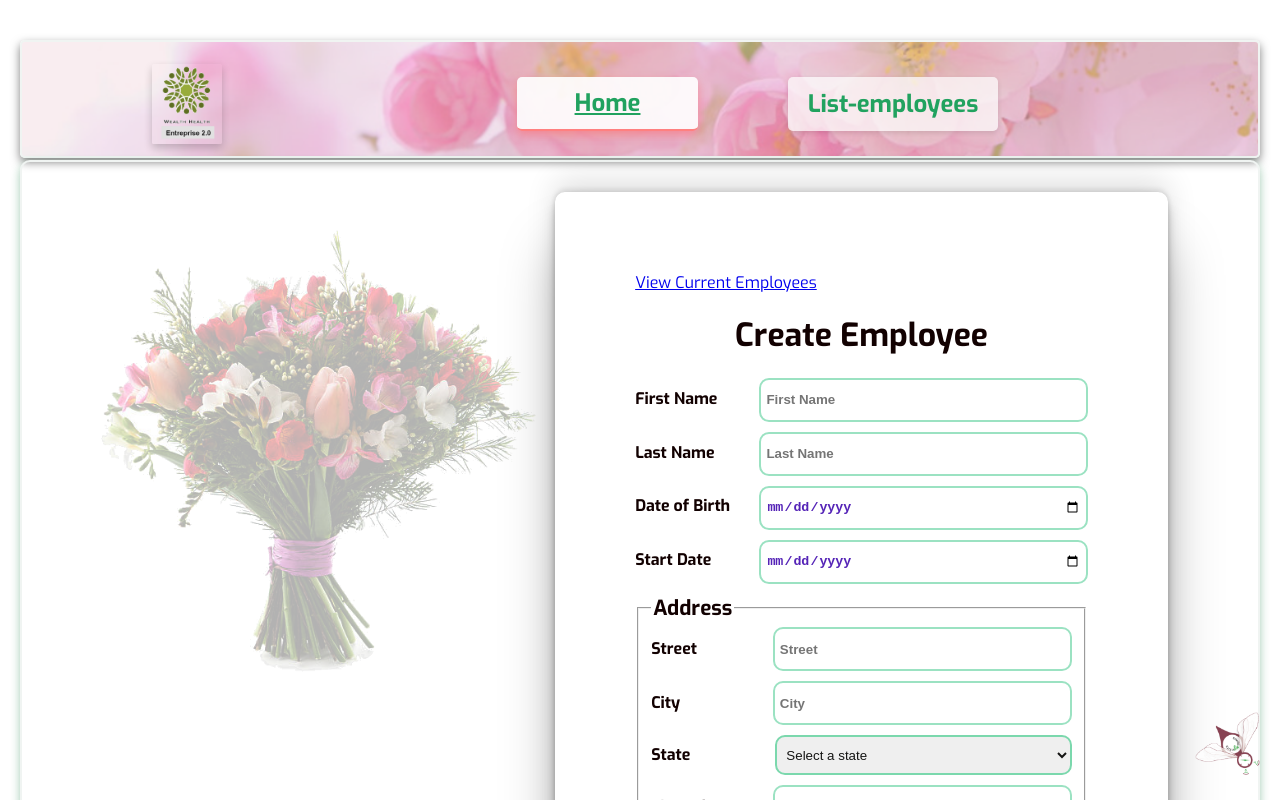
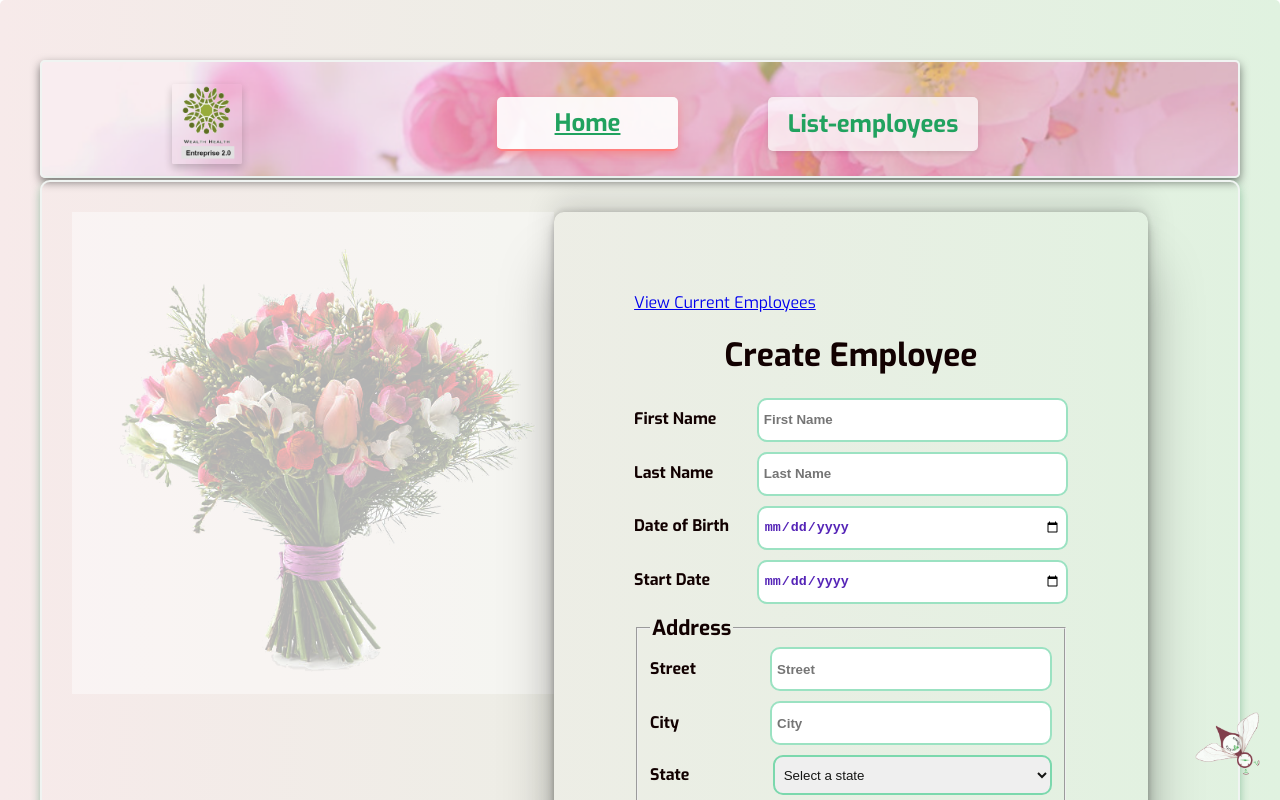
Before and after one commit to tetyanachouteau/P14FrontRHNet, a React (Create React App) app: page / in a window 1280 px wide. Shown: the top 800 px of the page. Built offline with nearby package versions, Linux system fonts and the light colour scheme.

Commit message:
Update color of layout

```diff
--- a/src/components/Layout.module.css
+++ b/src/components/Layout.module.css
@@ -7,12 +7,16 @@ body {
   font-family: 'Exo';
   flex-direction: column;
   display: flex;
+  background: linear-gradient(to right, #f7eaea, #e0f2e0); /* Dégradé de rose très clair et vert très clair */
+  padding: 20px; /* Espacement intérieur */
+  border-radius: 5px;
+
 
 }
 
 .layout main {
   padding: 0;
-  margin-bottom: 10px;
+  margin-bottom: 2px;
 }
 
 @media (max-width: 500px) {
```
